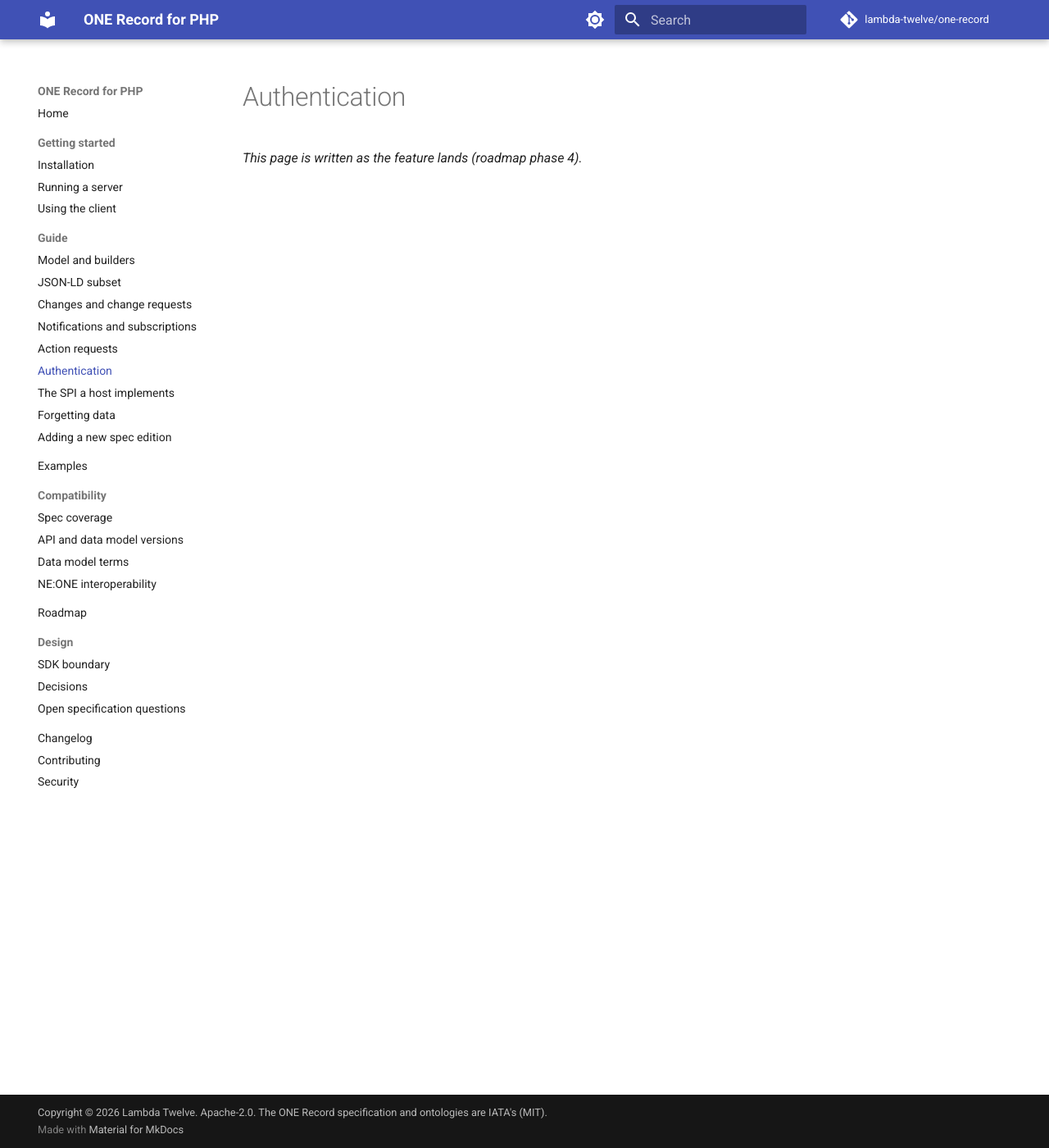
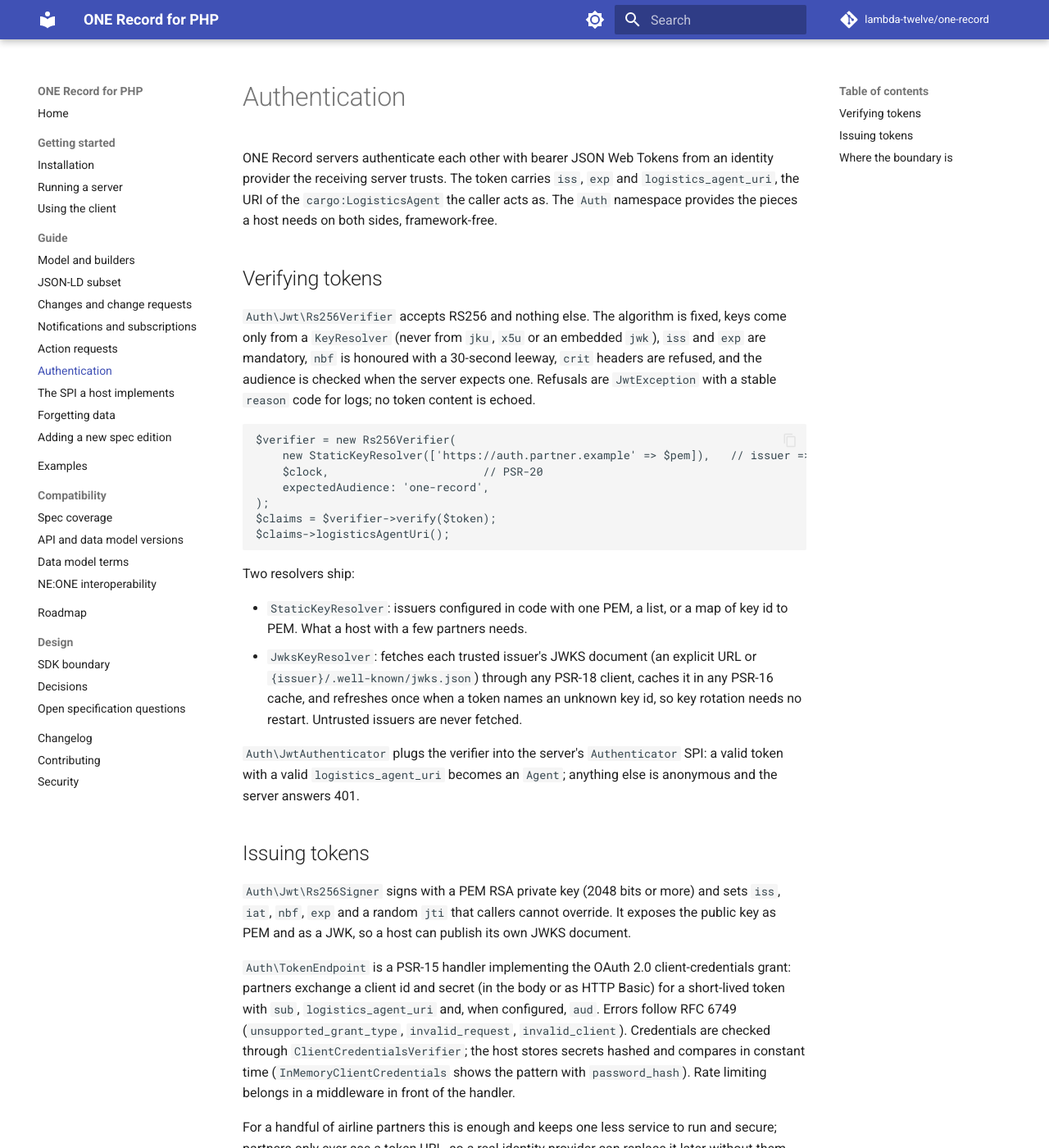
Before and after one commit to lambda-twelve/one-record, an MkDocs documentation site: the page built from docs/guide/auth.md, in a window 1280 px wide and 1400 px high. Shown: the whole window at 82% size. Built offline with MkDocs 1.6.1 and Material for MkDocs 9.7.7, drawn with Linux system fonts in a browser that asks for light colours; comment, search, counter and statistics services are not loaded; some of the changed text lies outside the part shown.

Commit message:
Document authentication
What the verifier refuses and why, the two key resolvers, the token
endpoint and where the host's responsibilities start; roadmap phase 4
done.

````diff
--- a/docs/guide/auth.md
+++ b/docs/guide/auth.md
@@ -1,3 +1,69 @@
 # Authentication
 
-*This page is written as the feature lands (roadmap phase 4).*
+ONE Record servers authenticate each other with bearer JSON Web Tokens from
+an identity provider the receiving server trusts. The token carries `iss`,
+`exp` and `logistics_agent_uri`, the URI of the `cargo:LogisticsAgent` the
+caller acts as. The `Auth` namespace provides the pieces a host needs on
+both sides, framework-free.
+
+## Verifying tokens
+
+`Auth\Jwt\Rs256Verifier` accepts RS256 and nothing else. The algorithm is
+fixed, keys come only from a `KeyResolver` (never from `jku`, `x5u` or an
+embedded `jwk`), `iss` and `exp` are mandatory, `nbf` is honoured with a
+30-second leeway, `crit` headers are refused, and the audience is checked when
+the server expects one. Refusals are `JwtException` with a stable `reason`
+code for logs; no token content is echoed.
+
+```php
+$verifier = new Rs256Verifier(
+    new StaticKeyResolver(['https://auth.partner.example' => $pem]),   // issuer => PEM public key(s)
+    $clock,                       // PSR-20
+    expectedAudience: 'one-record',
+);
+$claims = $verifier->verify($token);
+$claims->logisticsAgentUri();
+```
+
+Two resolvers ship:
+
+- `StaticKeyResolver`: issuers configured in code with one PEM, a list, or a
+  map of key id to PEM. What a host with a few partners needs.
+- `JwksKeyResolver`: fetches each trusted issuer's JWKS document (an explicit
+  URL or `{issuer}/.well-known/jwks.json`) through any PSR-18 client, caches
+  it in any PSR-16 cache, and refreshes once when a token names an unknown
+  key id, so key rotation needs no restart. Untrusted issuers are never
+  fetched.
+
+`Auth\JwtAuthenticator` plugs the verifier into the server's `Authenticator`
+SPI: a valid token with a valid `logistics_agent_uri` becomes an `Agent`;
+anything else is anonymous and the server answers 401.
+
+## Issuing tokens
+
+`Auth\Jwt\Rs256Signer` signs with a PEM RSA private key (2048 bits or more)
+and sets `iss`, `iat`, `nbf`, `exp` and a random `jti` that callers cannot
+override. It exposes the public key as PEM and as a JWK, so a host can
+publish its own JWKS document.
+
+`Auth\TokenEndpoint` is a PSR-15 handler implementing the OAuth 2.0
+client-credentials grant: partners exchange a client id and secret (in the
+body or as HTTP Basic) for a short-lived token with `sub`,
+`logistics_agent_uri` and, when configured, `aud`. Errors follow RFC 6749
+(`unsupported_grant_type`, `invalid_request`, `invalid_client`). Credentials
+are checked through `ClientCredentialsVerifier`; the host stores secrets
+hashed and compares in constant time (`InMemoryClientCredentials` shows the
+pattern with `password_hash`). Rate limiting belongs in a middleware in front
+of the handler.
+
+For a handful of airline partners this is enough and keeps one less service
+to run and secure; partners only ever see a token URL, so a real identity
+provider can replace it later without them changing anything else.
+
+## Where the boundary is
+
+| SDK | Host |
+| --- | --- |
+| Verifier, signer, key resolvers, authenticator, token endpoint | Which issuers to trust and their keys or JWKS URLs |
+| Constant-time credential check pattern | Partner records, hashed secrets, their storage |
+| | Rate limiting, audit logging beyond the PSR-3 messages the SDK emits |
````
Also changed, not shown: CHANGELOG.md (+7 -0 lines), docs/roadmap.md (+2 -2 lines).
